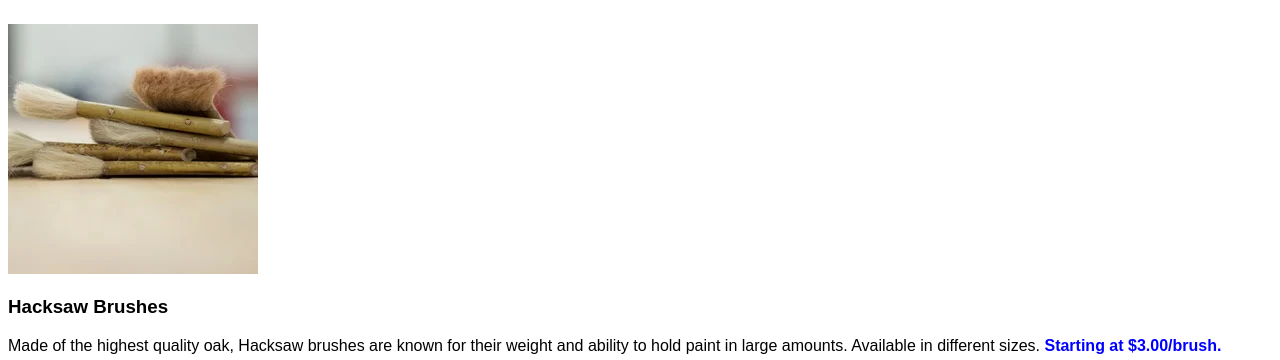
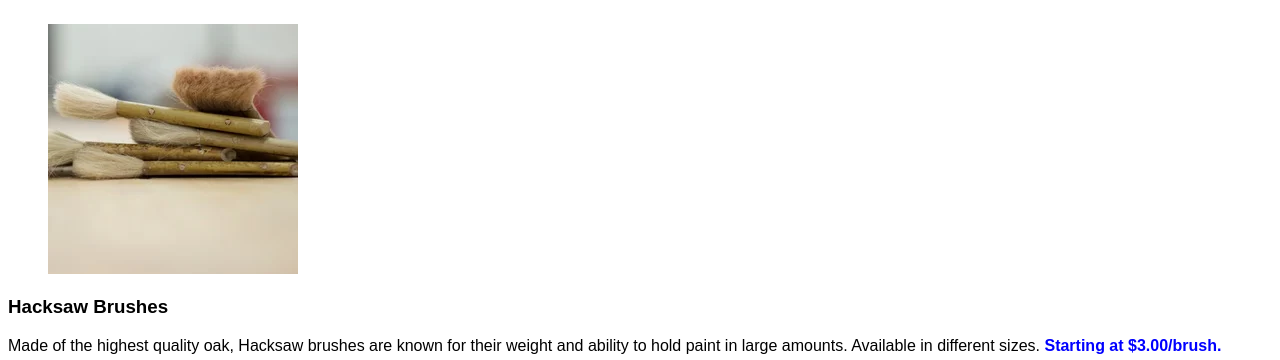
Before and after one commit to JaeZzZ/Dasmotos, a plain HTML site: page index.html in a window 1280 px wide. Shown: the part 289-649 px from the top of the page. Drawn offline with Linux system fonts and the light colour scheme.

Commit message:
update margin for figure

```diff
--- a/resources/css/index.css
+++ b/resources/css/index.css
@@ -35,7 +35,11 @@ h2 {
 }
 
 figure {
-    margin: 16px 40px 16px 0;
+    display: block;
+    margin-block-start: 1em;
+    margin-block-end: 1em;
+    margin-inline-start: 40px;
+    margin-inline-end: 0;
 }
 
 /* make sure your class and id names
```
